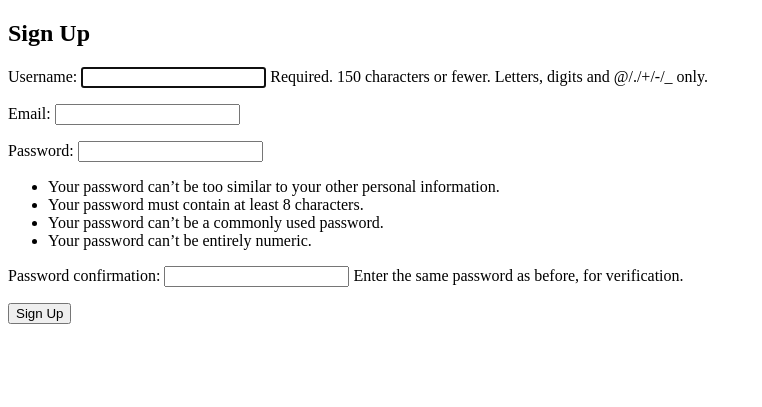
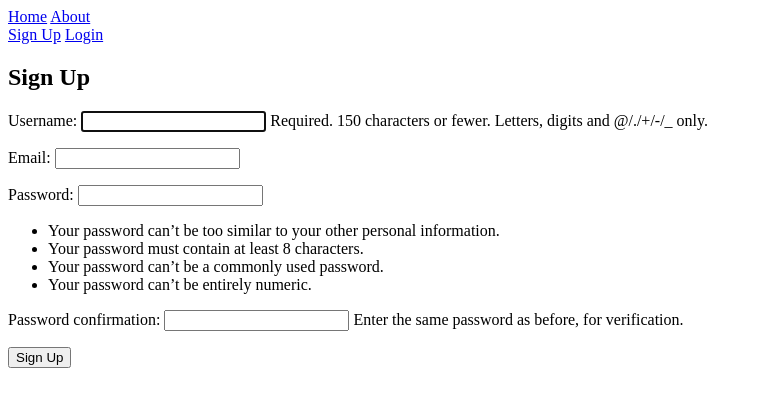
Before and after one commit to Ahmad-Alanati/Technical-Task, a Django app: page /registration/SignUp/ in a window 1280 px wide. Shown: the top 407 px of the page, without its empty margins (0-762 px from the left). Run offline with Django 4.2, Linux system fonts and the light colour scheme.

Commit message:
done with the Session and working on the styling

```diff
--- a/Registration_and_Login/urls.py
+++ b/Registration_and_Login/urls.py
@@ -1,9 +1,12 @@
 from django.urls import path
-from .views import RegistrationView,CustomLoginView,HomeView
+from .views import RegistrationView,CustomLoginView,HomeView,AboutView
+from django.contrib.auth.views import LogoutView
 
 urlpatterns = [
     # path("", HomeView.as_view(), name="index"),
     path("SignUp/", RegistrationView.as_view(), name="registration"),
     path('Login/', CustomLoginView.as_view(), name='login'),
+    path('logout/', LogoutView.as_view(), name='logout'),
     path('', HomeView.as_view(), name='home'),
+    path('about/', AboutView.as_view(), name='about'),
 ]
--- a/Registration_and_Login/views.py
+++ b/Registration_and_Login/views.py
@@ -30,3 +30,6 @@ class CustomLoginView(LoginView):
 
 class HomeView(TemplateView):
     template_name = "homepage.html"
+
+class AboutView(TemplateView):
+    template_name = "about.html"
--- a/Technical_Task_Setting/settings.py
+++ b/Technical_Task_Setting/settings.py
@@ -124,7 +124,8 @@ USE_TZ = True
 # Static files (CSS, JavaScript, Images)
 # https://docs.djangoproject.com/en/4.2/howto/static-files/
 
-STATIC_URL = 'static/'
+STATIC_URL = '/static/'
+STATICFILES_DIRS = [BASE_DIR / "static"]
 
 # Default primary key field type
 # https://docs.djangoproject.com/en/4.2/ref/settings/#default-auto-field
@@ -132,3 +133,5 @@ STATIC_URL = 'static/'
 DEFAULT_AUTO_FIELD = 'django.db.models.BigAutoField'
 
 LOGIN_REDIRECT_URL = "/registration"
+
+LOGOUT_REDIRECT_URL = '/registration'
--- a/static/css/style.css
+++ /dev/null
@@ -1,3 +0,0 @@
-h1 {
-    background-color: aqua;
-}
--- /dev/null
+++ b/static/css/styles.css
@@ -0,0 +1,3 @@
+h1 {
+    color:blue,
+}
--- /dev/null
+++ b/templates/about.html
@@ -0,0 +1,5 @@
+{% load static %}
+{% extends "base.html" %}
+{% block content %}
+<h1>about page</h1>
+{% endblock %}
--- a/templates/base.html
+++ b/templates/base.html
@@ -1,13 +1,32 @@
+{% load static %}
 <!DOCTYPE html>
-{% load static %}
 <html lang="en">
 <head>
     <meta charset="UTF-8">
     <meta name="viewport" content="width=device-width, initial-scale=1.0">
     <title>Technical Task</title>
-    <link rel="stylesheet" href="{% static 'css/style.css'%}">
+    <link rel="stylesheet" href="{% static 'css/styles.css'%}">
 </head>
 <body>
+    <header>
+        <nav>
+            <div>
+                <a href="{% url 'home'%}">Home</a>
+                <a href="{% url 'about'%}">About</a>
+            </div>
+            {% if user.is_authenticated %}
+                <div>
+                    <h4>{{ user.username }}</h4>
+                    <a href="{% url 'logout'%}">logout</a>
+                </div>
+            {% else %}
+                <div>
+                    <a href="{% url 'registration'%}">Sign Up</a>
+                    <a href="{% url 'login'%}">Login</a>
+                </div>
+            {% endif %}
+        </nav>
+    </header>
 {% block content%}
 {% endblock %}
 </body>
```
Also changed, not shown: 1 other file.
